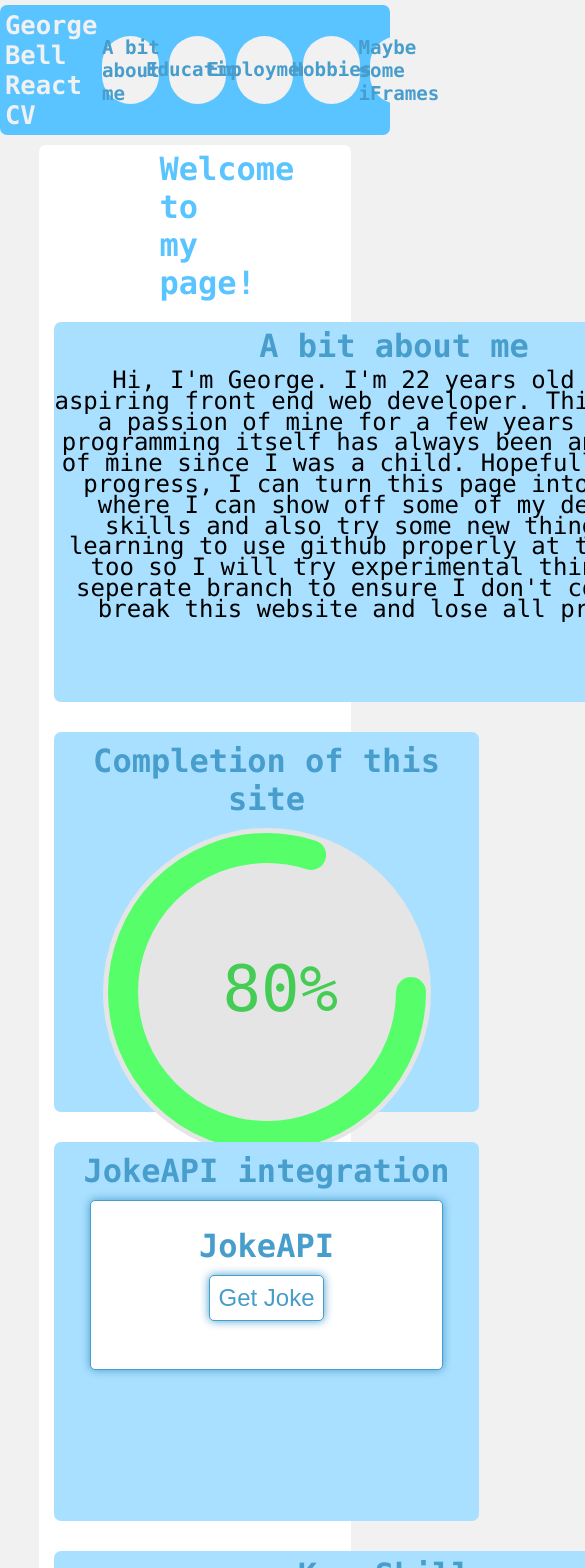
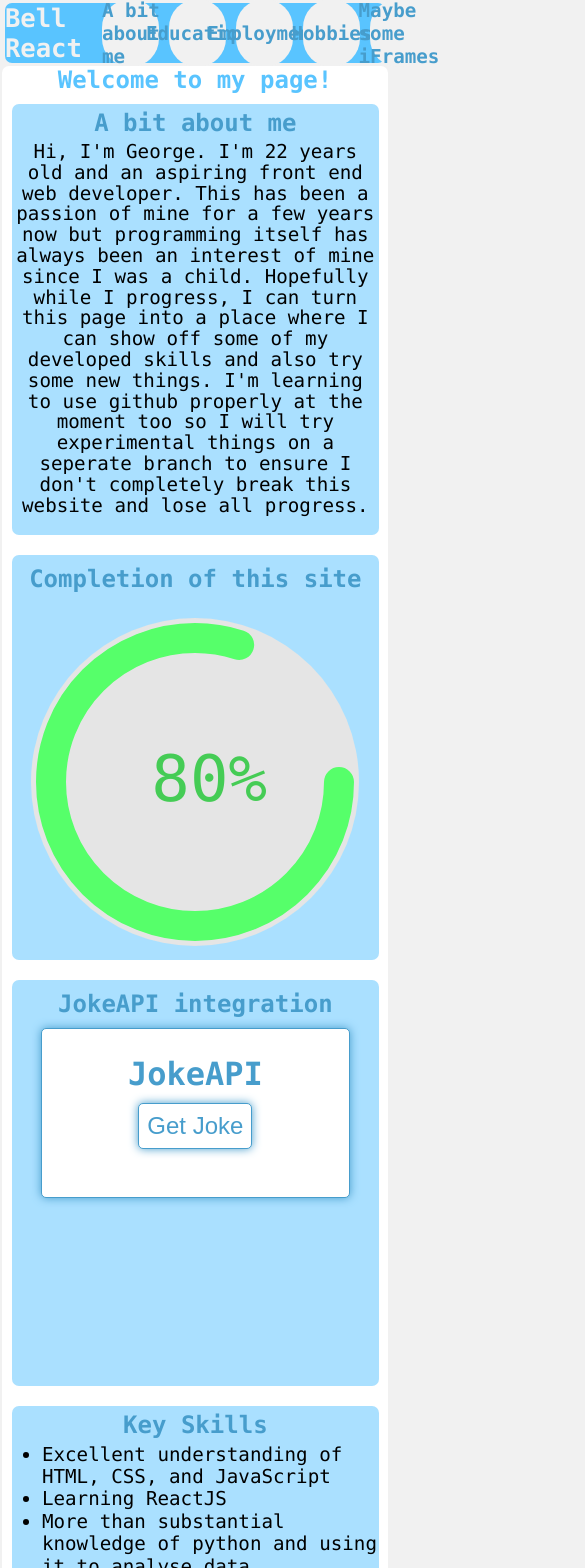
Before and after one commit to gbell1080/React-CV, a React (Create React App) app in the folder react-cv/react-cv/: page / in a window 390 px wide. Shown: the top 1568 px of the page, 585 px wide, since content can reach past the window. Built offline with nearby package versions, Linux system fonts and the light colour scheme; no server answers.

Commit message:
added media queries, styling is now more responsive but not complete

```diff
--- a/react-cv/react-cv/src/App.css
+++ b/react-cv/react-cv/src/App.css
@@ -8,3 +8,9 @@
   flex-direction: column;
   align-items: center;
 }
+
+@media screen and (max-width: 768px) {
+  .App {
+    width: 100vw;
+  }
+}
--- a/react-cv/react-cv/src/Components/ActiveCard.css
+++ b/react-cv/react-cv/src/Components/ActiveCard.css
@@ -17,3 +17,23 @@
     text-align: center;
     margin: 10px;
 }
+
+@media screen and (max-width: 768px) {
+    .ActiveCard {
+        margin: 10px;
+        height: 48vh;
+        min-width: 95%;
+        background-color: #AAE0FF;
+        display: flex;
+        flex-direction: column;
+        align-items: center;
+        border-radius: 7px;
+    }
+
+    .ActiveCard h2 {
+        font-size: 1.5rem;
+        color: #479DCC;
+        text-align: center;
+        margin: 10px;
+    }
+}
--- a/react-cv/react-cv/src/Components/Dashboard.css
+++ b/react-cv/react-cv/src/Components/Dashboard.css
@@ -24,3 +24,27 @@
     flex-direction: row;
     flex-wrap: wrap;
 }
+
+@media screen and (max-width: 768px) {
+    .DashboardContainer {
+        width: 99vw;
+        height: auto;
+        margin: auto;
+        padding: 0px;
+        justify-content: center;
+    }
+
+    .DashboardContainer h1 {
+        margin: 0px;
+        padding: 0px;
+        font-size: 1.5em;
+        text-align: center;
+    }
+
+    .InfoCardContainer {
+        display: flex;
+        flex-direction: column;
+        flex-wrap: wrap;
+        justify-content: center;
+    }
+}
--- a/react-cv/react-cv/src/Components/InfoCard.css
+++ b/react-cv/react-cv/src/Components/InfoCard.css
@@ -30,3 +30,37 @@
     font-size: 1.5rem;
     line-height: 1.4rem;
 }
+
+@media screen and (max-width: 768px) {
+    .InfoCard {
+        margin: 10px;
+        min-width: 95%;
+        min-height: 45vh;
+        background-color: #AAE0FF;
+        display: block;
+        justify-content: center;
+        border-radius: 7px;
+    }
+
+    .InfoCard h2 {
+        margin: 5px;
+        font-size: 1.5rem;
+        color: #479DCC;
+        text-align: center;
+    }
+
+    .InfoCard p {
+        text-align: center;
+        font-size: 1.2rem;
+        line-height: 1.3rem;
+        letter-spacing: -5%;
+        word-spacing: -5%;
+    }
+
+    .InfoCard ul {
+        margin-left: 30px;
+        margin-bottom: 10px;
+        font-size: 1.2rem;
+        line-height: 1.4rem;
+    }
+}
--- a/react-cv/react-cv/src/Components/SideBar.css
+++ b/react-cv/react-cv/src/Components/SideBar.css
@@ -27,3 +27,28 @@
     border: none;
     cursor: pointer;
 }
+
+@media screen and (max-width: 768px) {
+    .SideBarContainer {
+        height: 60px;
+        margin: 3px;
+        padding: 0px;
+    }
+
+    .SideBarContainer button {
+        background-color: transparent;
+        border: none;
+    }
+
+    .SideBarContainer .cross-btn {
+        margin: 0px;
+        padding: 0px;
+        width: 48px;
+        height: 48px;
+        background-color: #59C4FF;
+        font-size: 0.8em;
+        color: #F1F1F1;
+        border: none;
+        cursor: pointer;
+    }
+}
```
